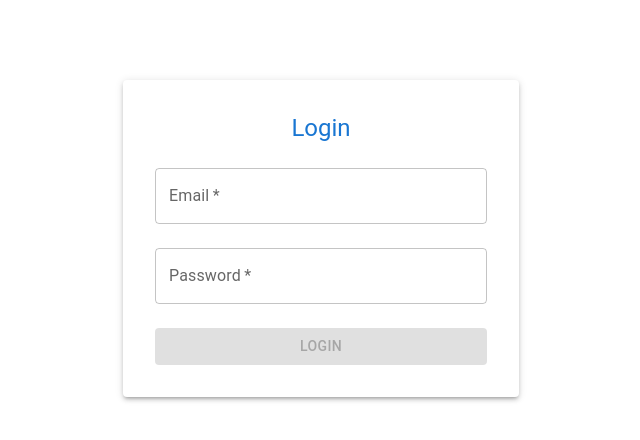
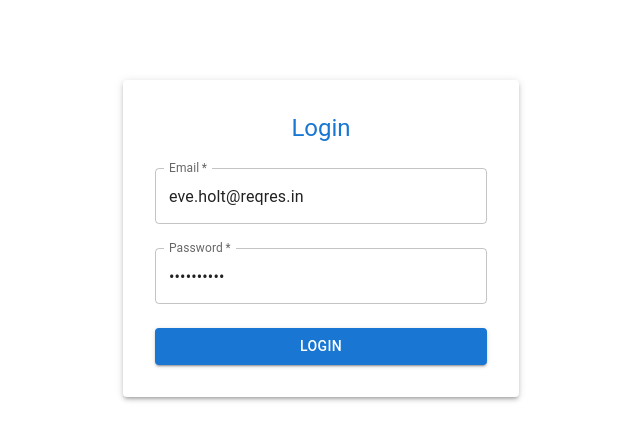
Before and after one commit to mangaBhukya/User-Management-React-App, a React (Create React App) app: page / in a window 1280 px wide. Shown: the top 440 px of the page, without its empty margins (319-959 px from the left). Built offline with nearby package versions, Linux system fonts and the light colour scheme.

Commit message:
hiding password

```diff
--- a/src/components/LoginForm.jsx
+++ b/src/components/LoginForm.jsx
@@ -1,14 +1,18 @@
-import React, { useState } from "react";
+import React, { useState, useEffect } from "react";
 import { loginUser } from "../services/userApi";
 import { TextField, Button, Container, Typography, Paper } from "@mui/material";
 import { useNavigate } from "react-router-dom";
 
 const LoginForm = () => {
-  const [email, setEmail] = useState("");//eve.holt@reqres.in
-  const [password, setPassword] = useState("");//cityslicka
+  const [email, setEmail] = useState("eve.holt@reqres.in");
+  const [password, setPassword] = useState("cityslicka");
   const [error, setError] = useState("");
   const [onSuccess, setOnSuccess] = useState("");
   const navigate = useNavigate();
+
+  useEffect(() => {
+    localStorage.clear();
+  }, []);
 
   const isValidEmail = (email) => {
     const emailRegex = /^[^\s@]+@[^\s@]+\.[^\s@]+$/;
@@ -53,6 +57,7 @@ const LoginForm = () => {
           />
           <TextField
             label="Password"
+            type="password"
             variant="outlined"
             value={password}
             onChange={(e) => {
```
